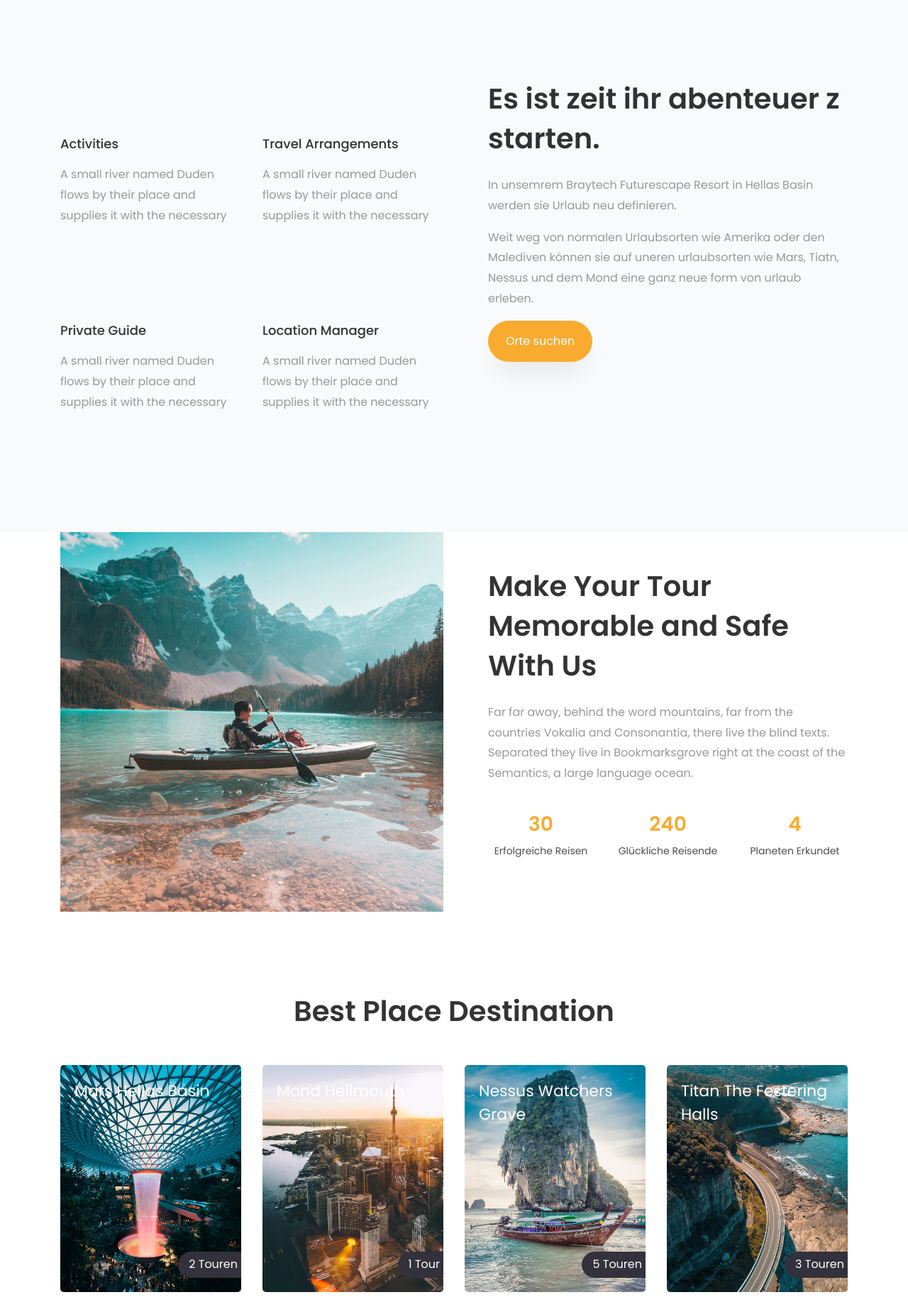
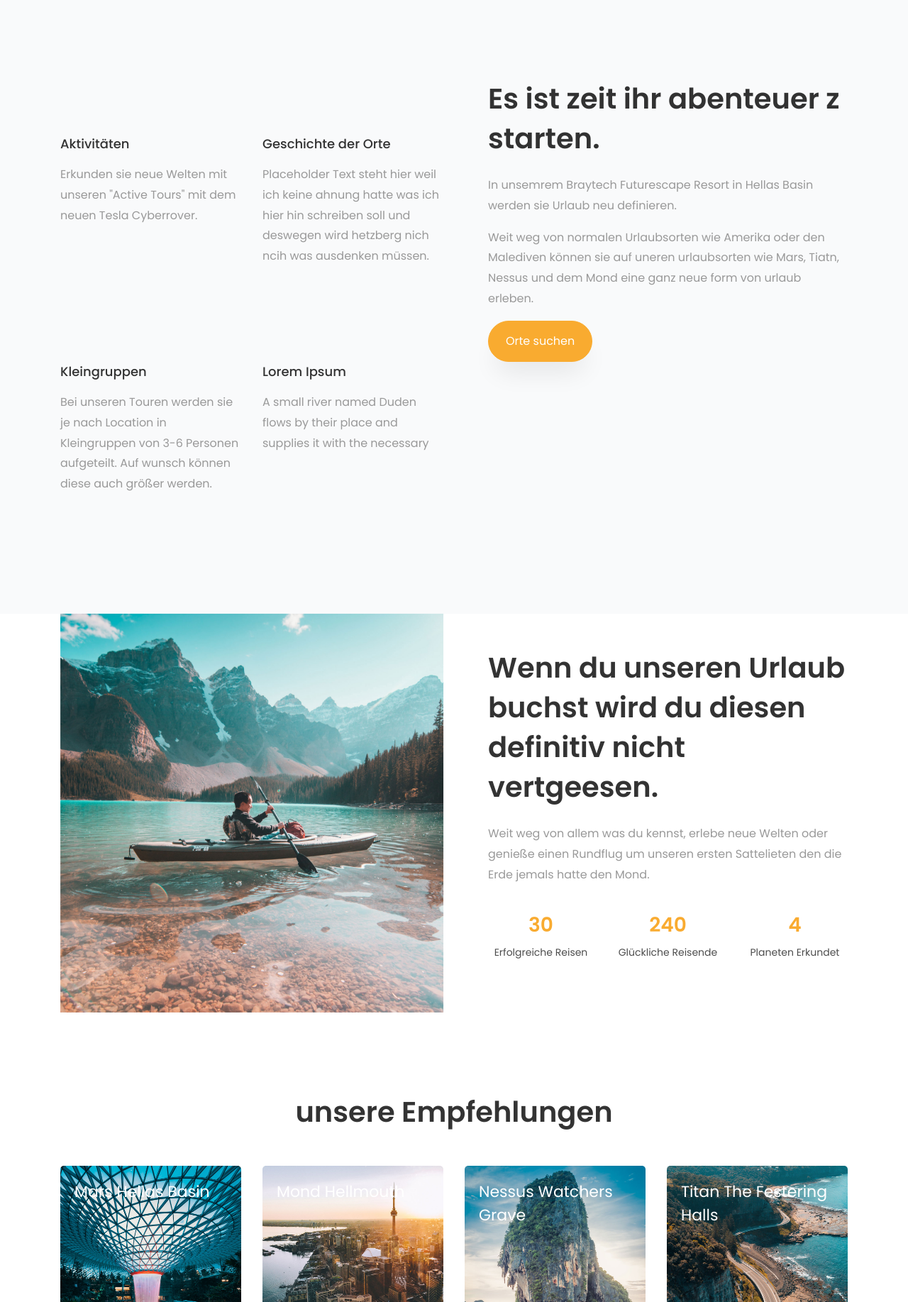
Before and after one commit to Mik235/SpaceY, a PHP site: page / in a window 1280 px wide. Shown: the part 801-2636 px from the top of the page at 71% size. Run offline with PHP 8.4, Linux system fonts and the light colour scheme; some libraries are stand-ins or nearby versions; some web fonts are replaced.

Commit message:
Texte index
Aktualisierung der Texte auf der index Seite bis zu den Kundenbewertungen.

```diff
--- a/index.php
+++ b/index.php
@@ -158,8 +158,8 @@
 		            <div class="media block-6 services d-block">
 		              <div class="icon"><span class="flaticon-paragliding"></span></div>
 		              <div class="media-body">
-		                <h3 class="heading mb-3">Activities</h3>
-		                <p>A small river named Duden flows by their place and supplies it with the necessary</p>
+		                <h3 class="heading mb-3">Aktivitäten</h3>
+		                <p>Erkunden sie neue Welten mit unseren "Active Tours" mit dem neuen Tesla Cyberrover.</p>
 		              </div>
 		            </div>
 		          </div>
@@ -167,8 +167,8 @@
 		            <div class="media block-6 services d-block">
 		              <div class="icon"><span class="flaticon-route"></span></div>
 		              <div class="media-body">
-		                <h3 class="heading mb-3">Travel Arrangements</h3>
-		                <p>A small river named Duden flows by their place and supplies it with the necessary</p>
+		                <h3 class="heading mb-3">Geschichte der Orte</h3>
+		                <p>Placeholder Text steht hier weil ich keine ahnung hatte was ich hier hin schreiben soll und deswegen wird hetzberg nich ncih was ausdenken müssen.</p>
 		              </div>
 		            </div>
 		          </div>
@@ -176,8 +176,8 @@
 		            <div class="media block-6 services d-block">
 		              <div class="icon"><span class="flaticon-tour-guide"></span></div>
 		              <div class="media-body">
-		                <h3 class="heading mb-3">Private Guide</h3>
-		                <p>A small river named Duden flows by their place and supplies it with the necessary</p>
+		                <h3 class="heading mb-3">Kleingruppen</h3>
+		                <p>Bei unseren Touren werden sie je nach Location in Kleingruppen von 3-6 Personen aufgeteilt. Auf wunsch können diese auch größer werden.</p>
 		              </div>
 		            </div>
 		          </div>
@@ -185,7 +185,7 @@
 		            <div class="media block-6 services d-block">
 		              <div class="icon"><span class="flaticon-map"></span></div>
 		              <div class="media-body">
-		                <h3 class="heading mb-3">Location Manager</h3>
+		                <h3 class="heading mb-3">Lorem Ipsum</h3>
 		                <p>A small river named Duden flows by their place and supplies it with the necessary</p>
 		              </div>
 		            </div>
@@ -205,8 +205,8 @@
     			<div class="col-md-6 pl-md-5 py-5">
     				<div class="row justify-content-start pb-3">
 		          <div class="col-md-12 heading-section ftco-animate">
-		            <h2 class="mb-4">Make Your Tour Memorable and Safe With Us</h2>
-		            <p>Far far away, behind the word mountains, far from the countries Vokalia and Consonantia, there live the blind texts. Separated they live in Bookmarksgrove right at the coast of the Semantics, a large language ocean.</p>
+		            <h2 class="mb-4">Wenn du unseren Urlaub buchst wird du diesen definitiv nicht vertgeesen.</h2>
+		            <p>Weit weg von allem was du kennst, erlebe neue Welten oder genieße einen Rundflug um unseren ersten Sattelieten den die Erde jemals hatte den Mond. </p>
 		          </div>
 		        </div>
 		    		<div class="row">
@@ -245,7 +245,7 @@
     	<div class="container">
     		<div class="row justify-content-center pb-4">
           <div class="col-md-12 heading-section text-center ftco-animate">
-            <h2 class="mb-4">Best Place Destination</h2>
+            <h2 class="mb-4">unsere Empfehlungen</h2>
           </div>
         </div>
         <div class="row">
@@ -406,7 +406,7 @@
       <div class="container">
         <div class="row justify-content-center pb-4">
           <div class="col-md-7 text-center heading-section ftco-animate">
-            <h2 class="mb-4">Tourist Feedback</h2>
+            <h2 class="mb-4">unsere Bewertungen</h2>
           </div>
         </div>
         <div class="row ftco-animate">
@@ -563,7 +563,7 @@
         <div class="row mb-5">
           <div class="col-md">
             <div class="ftco-footer-widget mb-4">
-              <h2 class="ftco-heading-2">Vacation</h2>
+              <h2 class="ftco-heading-2">Urlaub</h2>
               <p>Far far away, behind the word mountains, far from the countries Vokalia and Consonantia, there live the blind texts.</p>
               <ul class="ftco-footer-social list-unstyled float-md-left float-lft mt-5">
                 <li class="ftco-animate"><a href="#"><span class="icon-twitter"></span></a></li>
@@ -574,7 +574,7 @@
           </div>
           <div class="col-md">
             <div class="ftco-footer-widget mb-4 ml-md-5">
-              <h2 class="ftco-heading-2">Infromation</h2>
+              <h2 class="ftco-heading-2">Infromationen</h2>
               <ul class="list-unstyled">
                 <li><a href="#" class="py-2 d-block">Online Enquiry</a></li>
                 <li><a href="#" class="py-2 d-block">General Enquiries</a></li>
```
